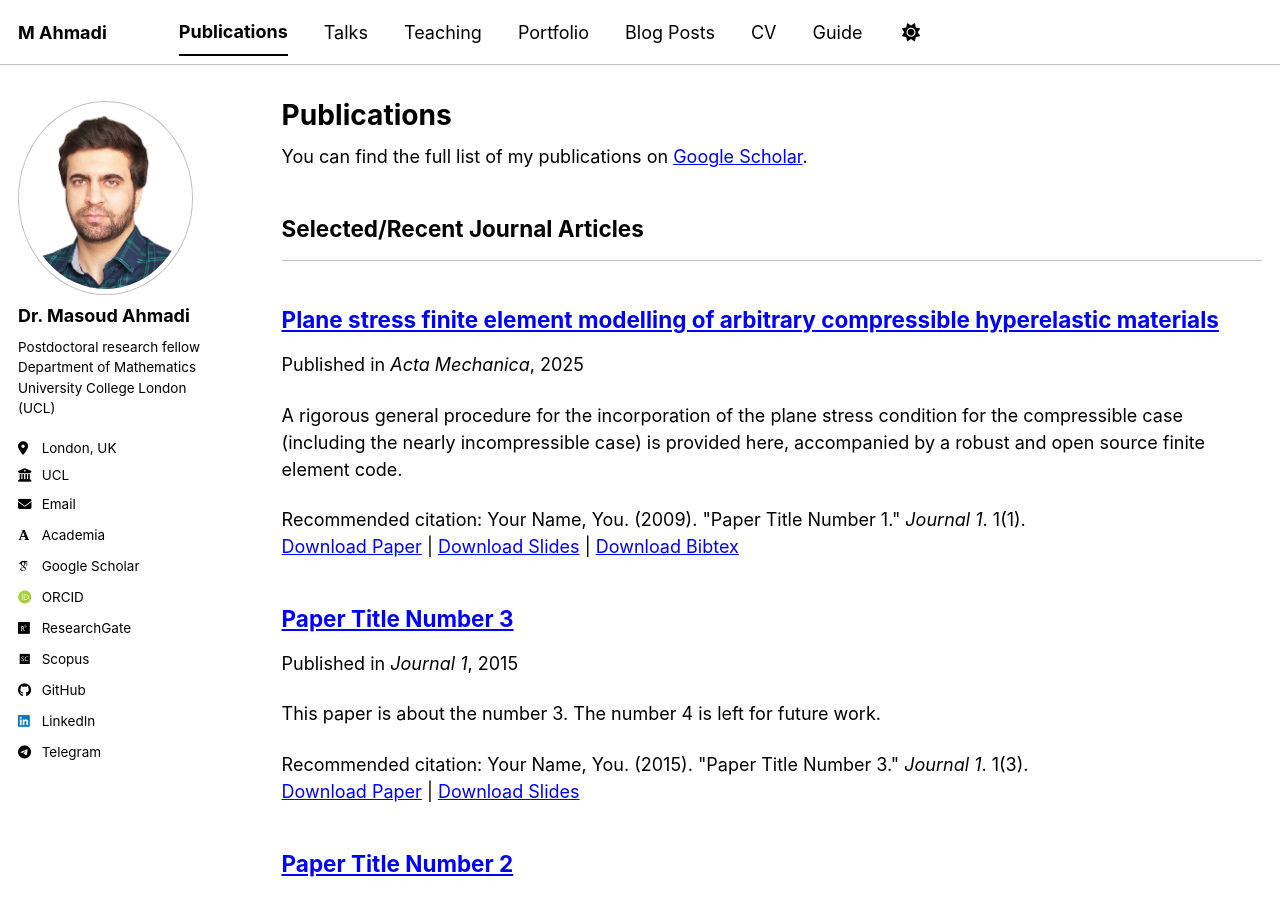
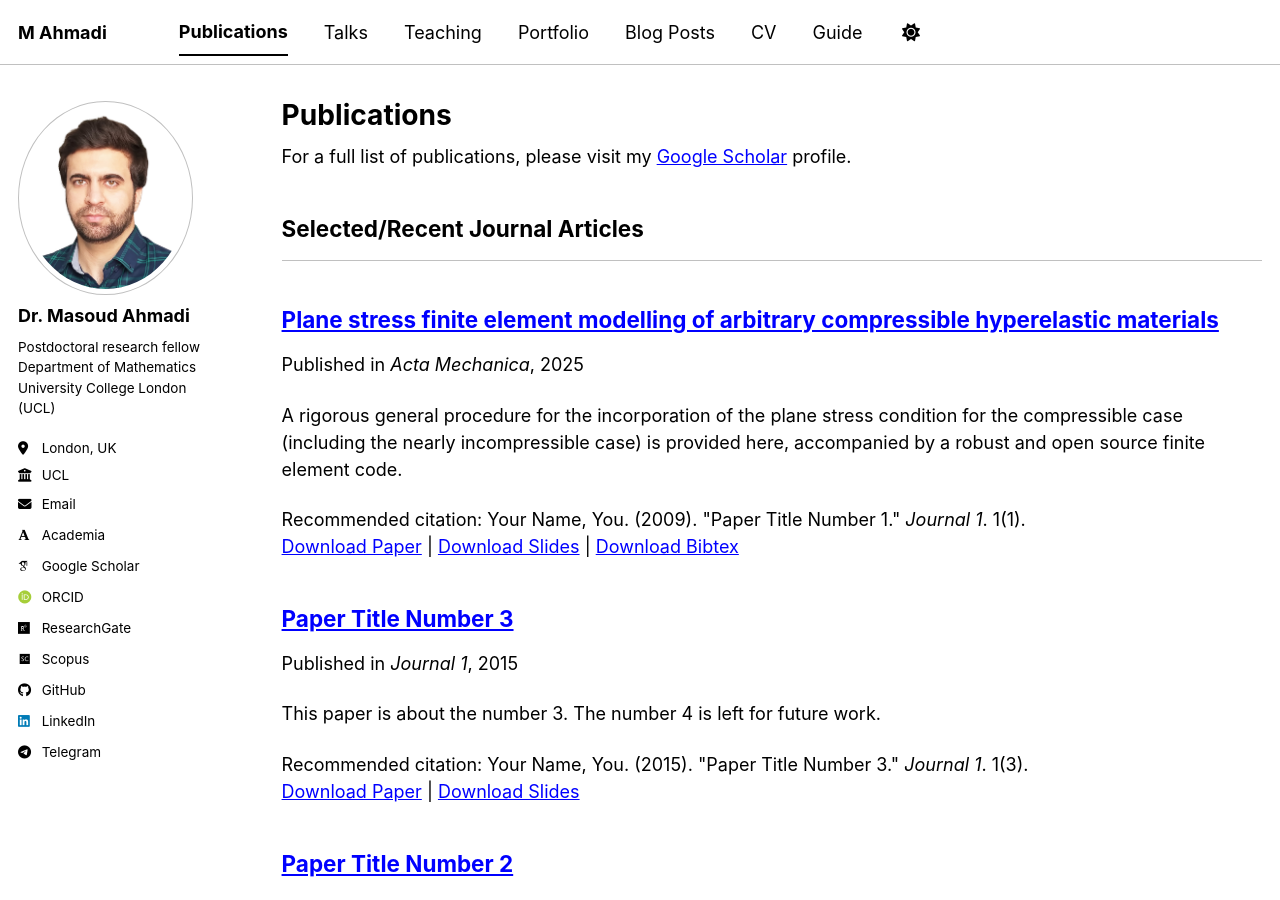
Before and after one commit to Masoud16ahm/Masoud16ahm.github.io, a Jekyll site: the page built from _pages/publications.html, in a window 1280 px wide and 900 px high. Built offline with Jekyll 4.4.1, drawn with Linux system fonts in a browser that asks for light colours; some web fonts are replaced; a script bundle is joined from its source files by our own code; library files that are not in the unit come from our copies.

Commit message:
Update publications.html

```diff
--- a/_pages/publications.html
+++ b/_pages/publications.html
@@ -6,7 +6,7 @@ author_profile: true
 ---
 
 {% if site.author.googlescholar %}
-  <div class="wordwrap">You can find the full list of my publications on <a href="{{site.author.googlescholar}}">Google Scholar</a>.</div>
+  <div class="wordwrap">For a full list of publications, please visit my <a href="{{site.author.googlescholar}}">Google Scholar</a> profile.</div>
 {% endif %}
 
 {% include base_path %}
```
